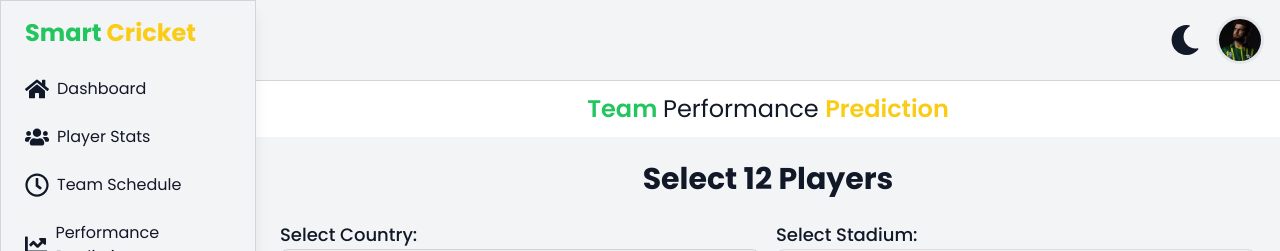
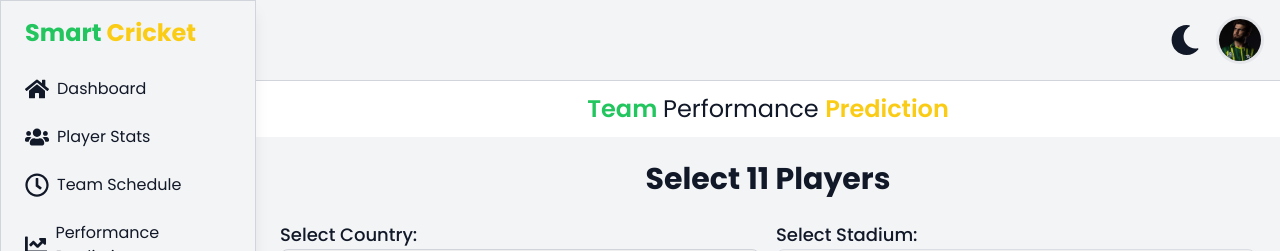
Before and after one commit to AjabNauman958/smart-cricket-frontend, a React (Vite) app: page /TeamManagement/TeamPerformancePrediction in a window 1280 px wide. Shown: the top 251 px of the page. Built offline with nearby package versions, Linux system fonts and the light colour scheme.

Commit message:
modified

```diff
--- a/src/components/TeamManagement/TeamPerformancePrediction/TeamPerformancePredictionDetails.jsx
+++ b/src/components/TeamManagement/TeamPerformancePrediction/TeamPerformancePredictionDetails.jsx
@@ -68,8 +68,8 @@ function TeamPerformancePredictionDetails() {
   };
 
   const viewPrediction = () => {
-    if (selectedPlayers.length < 12) {
-      toast.error('Please select 12 players before viewing prediction.');
+    if (selectedPlayers.length < 11) {
+      toast.error('Please select 11 players before viewing prediction.');
       return;
     }
     if (!country) {
@@ -121,7 +121,7 @@ function TeamPerformancePredictionDetails() {
     <div className="flex justify-center items-center ">
       <div className="container mx-auto p-6">
         <ToastContainer />
-        <h1 className="text-3xl font-bold mb-6 text-center">Select 12 Players</h1>
+        <h1 className="text-3xl font-bold mb-6 text-center">Select 11 Players</h1>
         <div className="space-y-4">
           <div className="grid grid-cols-1 sm:grid-cols-2 gap-4">
             {/* Country Selection */}
@@ -195,7 +195,7 @@ function TeamPerformancePredictionDetails() {
             <select
               className="w-full p-2 border border-gray-300 rounded-lg dark:bg-gray-900"
               onChange={handlePlayerSelect}
-              disabled={selectedPlayers.length >= 12}
+              disabled={selectedPlayers.length >= 11}
             >
               <option value="">Select player</option>
               {availablePlayers.map((player, index) => (
@@ -232,7 +232,7 @@ function TeamPerformancePredictionDetails() {
           </div>
 
           {/* View Prediction Button */}
-          {selectedPlayers.length === 12 && (
+          {selectedPlayers.length === 11 && (
             <div className="text-center mt-6">
               <button
                 className="px-6 py-2 bg-yellow-400 hover:bg-yellow-500 transition-colors duration-300 text-white font-semibold rounded-lg"
```
